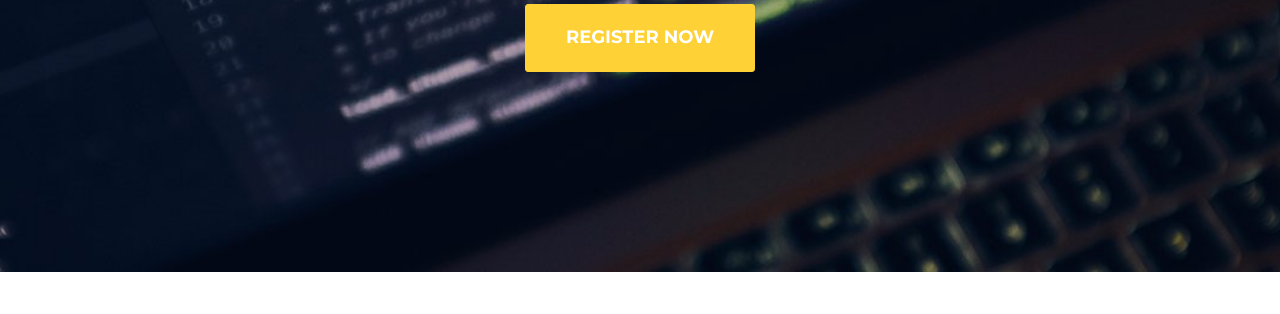
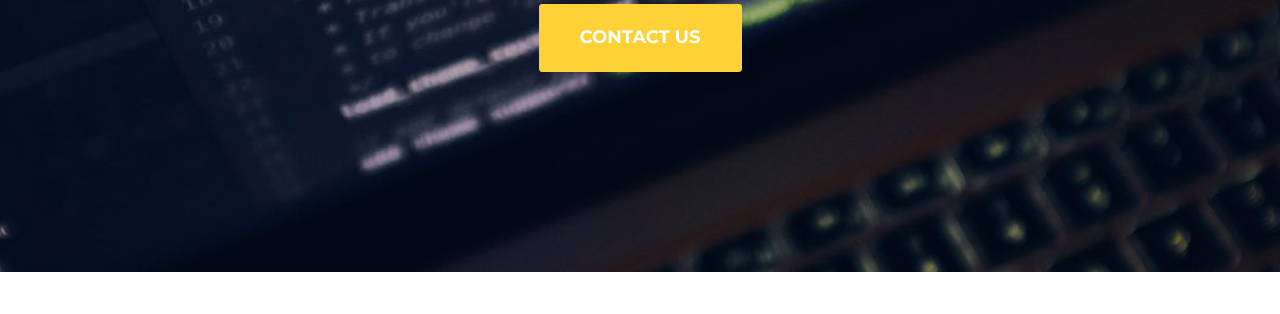
Before and after one commit to juniorworld/python-workshop, a website: page index.html in a window 1280 px wide. Shown: the part 486-800 px from the top of the page. Drawn offline with nearby package versions, Linux system fonts and the light colour scheme; a web font is replaced by a local one.

Commit message:
Update index.html

```diff
--- a/index.html
+++ b/index.html
@@ -77,7 +77,7 @@
             <div class="intro-text">
                 <div class="intro-lead-in">Introduction to Big Data Analytics Module I</div>
                 <div class="intro-heading">Python from Scratch</div>
-                <a href="#contact" class="page-scroll btn btn-xl">Register Now</a>
+                <a href="#contact" class="page-scroll btn btn-xl">Contact Us</a>
             </div>
         </div>
     </header>
```
